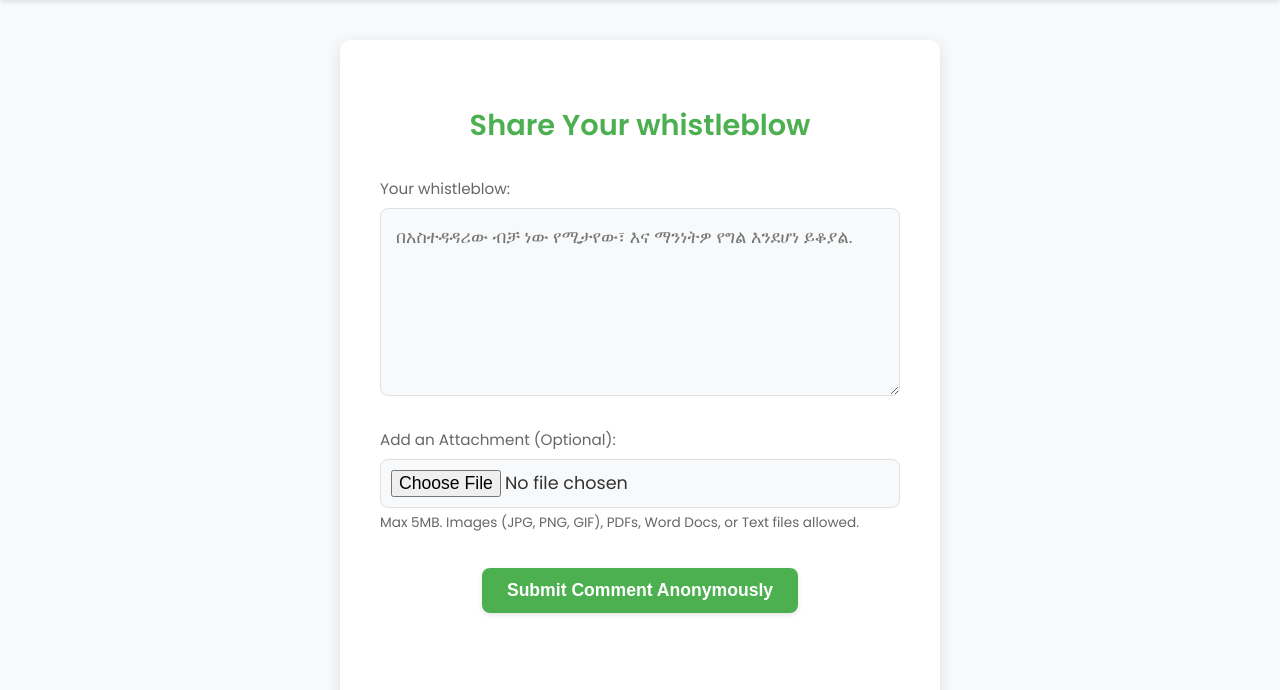
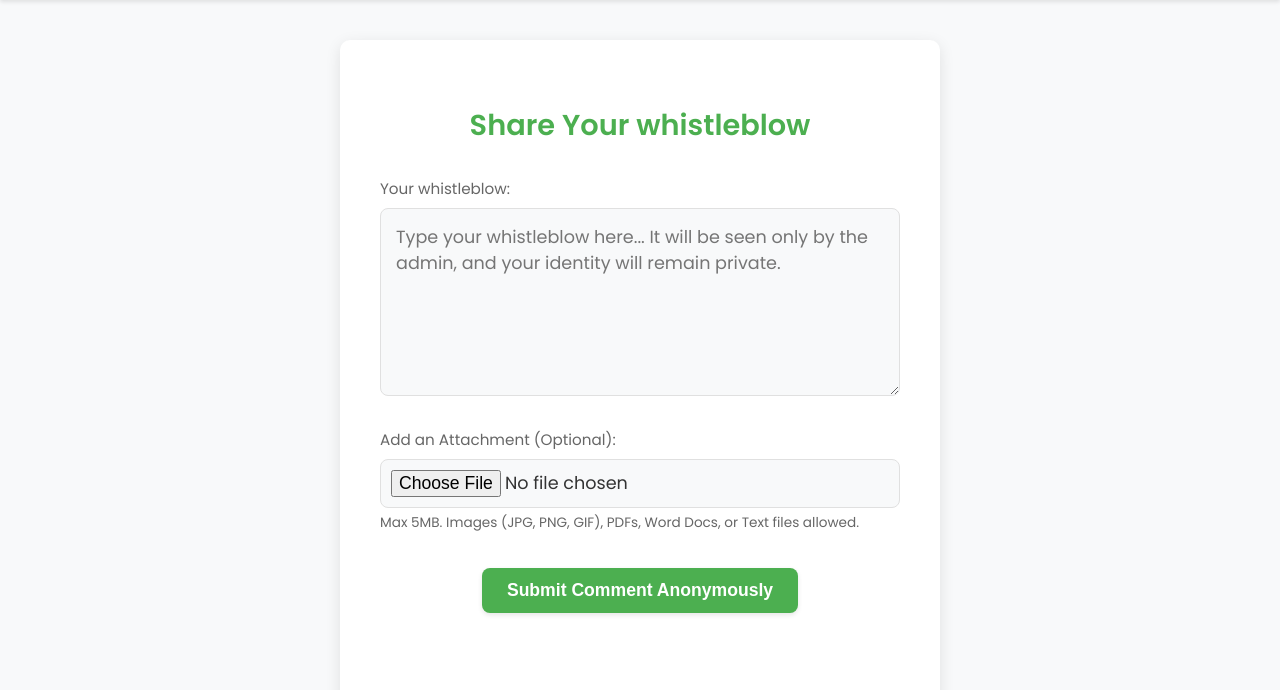
Before and after one commit to beka2127/anonymous-feedback-app, a website: page public/index.html in a window 1280 px wide. Shown: the part 93-783 px from the top of the page. Drawn offline with Linux system fonts and the light colour scheme.

Commit message:
index.html

```diff
--- a/public/index.html
+++ b/public/index.html
@@ -18,7 +18,7 @@
             <form id="commentForm" enctype="multipart/form-data">
                 <div class="form-group">
                     <label for="commentText">Your whistleblow:</label>
-                    <textarea id="commentText" placeholder="በአስተዳዳሪው ብቻ ነው የሚታየው፣ እና ማንነትዎ የግል እንደሆነ ይቆያል." rows="6"></textarea>
+                    <textarea id="commentText" placeholder="Type your whistleblow here... It will be seen only by the admin, and your identity will remain private." rows="6"></textarea>
                 </div>
                 <div class="form-group">
                     <label for="attachment">Add an Attachment (Optional):</label>
```
